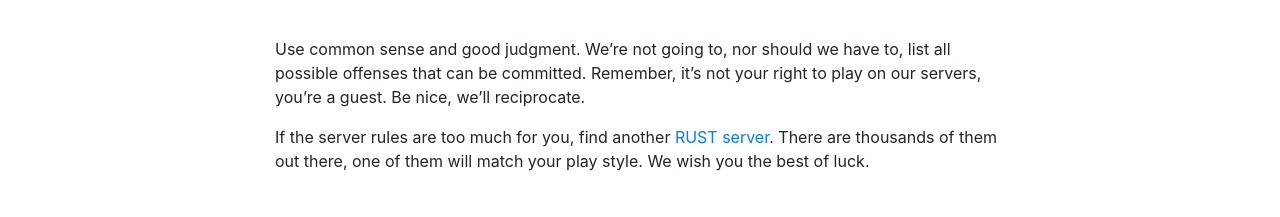
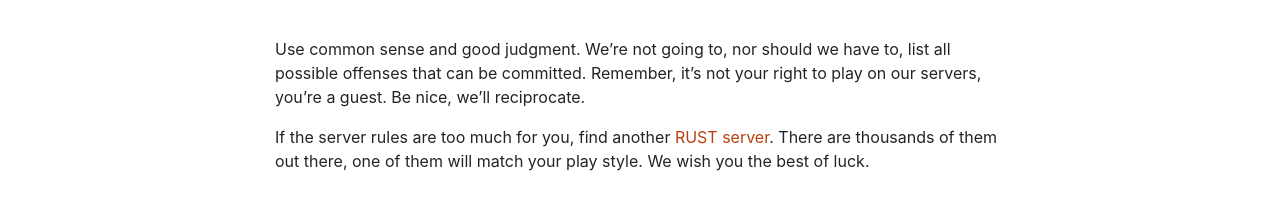
Before and after one commit to sololiferocks/sololiferocks.github.io, a website with bundled scripts: page index.html in a window 1280 px wide. Shown: the part 2311-2528 px from the top of the page. Built offline with nearby package versions, Linux system fonts and the light colour scheme.

Commit message:
change Rust link href color to #b7410e orange

```diff
--- a/index.html
+++ b/index.html
@@ -150,7 +150,7 @@
           </ul>
           <br>
           <p>Use common sense and good judgment. We’re not going to, nor should we have to, list all possible offenses that can be committed. Remember, it’s not your right to play on our servers, you’re a guest. Be nice, we’ll reciprocate. </p>
-          <p>If the server rules are too much for you, find another <a href="https://www.battlemetrics.com/servers/rust">RUST server</a>. There are thousands of them out there, one of them will match your play style. We wish you the best of luck.</p>
+          <p>If the server rules are too much for you, find another <a href="https://www.battlemetrics.com/servers/rust" style="color:#b7410e">RUST server</a>. There are thousands of them out there, one of them will match your play style. We wish you the best of luck.</p>
         </div>
       </div>
     </div>
```
